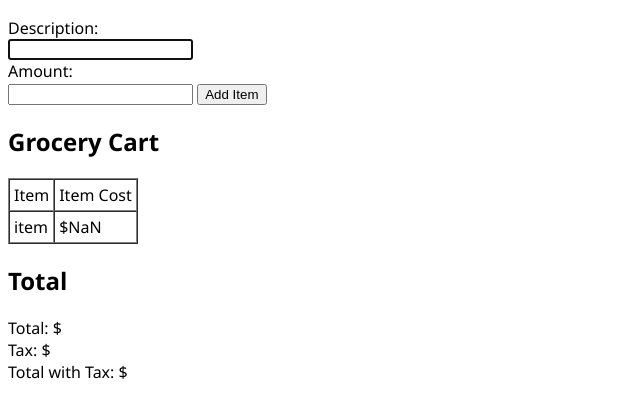
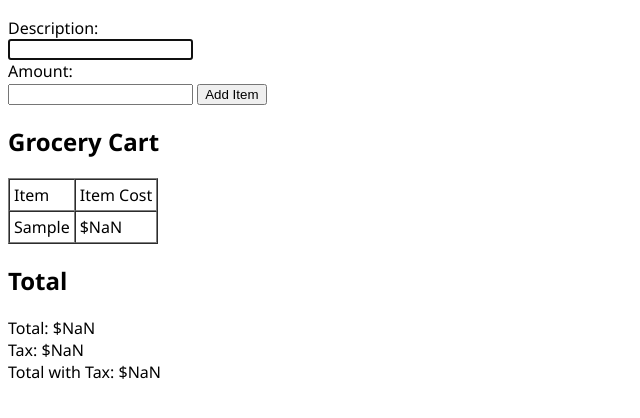
Before and after one commit to S01169293/IT2320-DotHepp-Spring2018, a plain HTML site: page Lab3/Lab3.html in a window 1280 px wide. Both pictures are taken after typing "Sample", "Sample" into the empty fields and a click on the button "Add Item". Shown: the part 108-526 px from the top of the page, without its empty margins (0-640 px from the left). Drawn offline with Linux system fonts and the light colour scheme.

Commit message:
completed lab3 grocery list assignment

```diff
--- a/Lab3/Lab3.html
+++ b/Lab3/Lab3.html
@@ -1,3 +1,8 @@
+<!--
+Dot Hepp
+IT2320 Spring 2018 Blended
+Create a grocery list showing items, description, total before tax, tax, and final total.
+-->
 <html>
 <head>
 <style>
@@ -5,6 +10,7 @@
 </style>
 <script>
     // Video Demonstration - https://youtu.be/9CH7_BiI_1A
+    var totalAmountNoTax = 0;
     var totalAmount = 0;
     var items = "<table border='1' cellpadding='4' cellspacing='0'>" +
         "<tr><td>Item</td><td>Item Cost</td></tr>";
@@ -12,31 +18,37 @@
         var newAmount = document.getElementById('newAmount').value;
 
         // 1. Add the value of newAmount to the running total totalAmount. Tip: Use parseFloat()
+        // I found it was easier to control the overall calculations by adding a new variable call
+        // totalAmountNoTax. So on 3. Displaying totalAmountNoTax in element with id="totalAmountBeforeTax"
+
+        totalAmountNoTax = totalAmountNoTax + parseFloat(newAmount);
+        //totalAmount = totalAmountNoTax + parseFloat(newAmount);
+        document.getElementById("totalAmountBeforeTax").innerHTML = totalAmountNoTax.toFixed(2);
 
 
         var itemDescription = document.getElementById('newItem').value;
         items = items.replace("</table>", "");
 
+
         // 2. Concatenate the value of Item Description into the table. Change item to the value of itemDescription
-        //items += "<tr><td>Item</td><td>$" + newAmount + "</td></tr>"
-        items += "<tr><td>item</td><td>$" + parseFloat(newAmount).toFixed(2) + "</td></tr>"
+        //items += "<tr><td>Item</td><td>$" + itemDescription + "</td></tr>"
+        items += "<tr><td>" + itemDescription + "</td><td>$" + parseFloat(newAmount).toFixed(2) + "</td></tr>"
         items += "</table>";
 
         // Display items in element with id="listOfElements"
         document.getElementById('listOfItems').innerHTML = items;
 
-        /// 3. Display totalAmount in element with id="totalAmountBeforeTax"
-
-        // 4. Calculate tax as 7% of total (totalAmount)
+        // 4. Calculate tax as 7% of total (totalAmount) & 5. Display tax in element with id="totalTax"
         var taxAmount = 0;
-
-        // 5. Display tax in element with id="totalTax"
+        taxAmount = totalAmountNoTax.toFixed(2) * .07;
+        document.getElementById("totalTax").innerHTML = taxAmount.toFixed(2);
 
         // 6. Display totalAmount + tax in element with id="totalAfterTax"
+        totalAmount = totalAmountNoTax + taxAmount;
+        document.getElementById("totalAfterTax").innerHTML = totalAmount.toFixed(2);
 
         // 7. Display all currency values that are output to display 2 decimal places
         //      Hint: use toFixed()
-
 
         document.getElementById('newItem').value = "";
         document.getElementById('newAmount').value = "";
```
Also changed, not shown: Lab2/calculator.html (+1 -1 lines), Lab2/random.html (+1 -1 lines), Lab2/today.html (+1 -1 lines).
